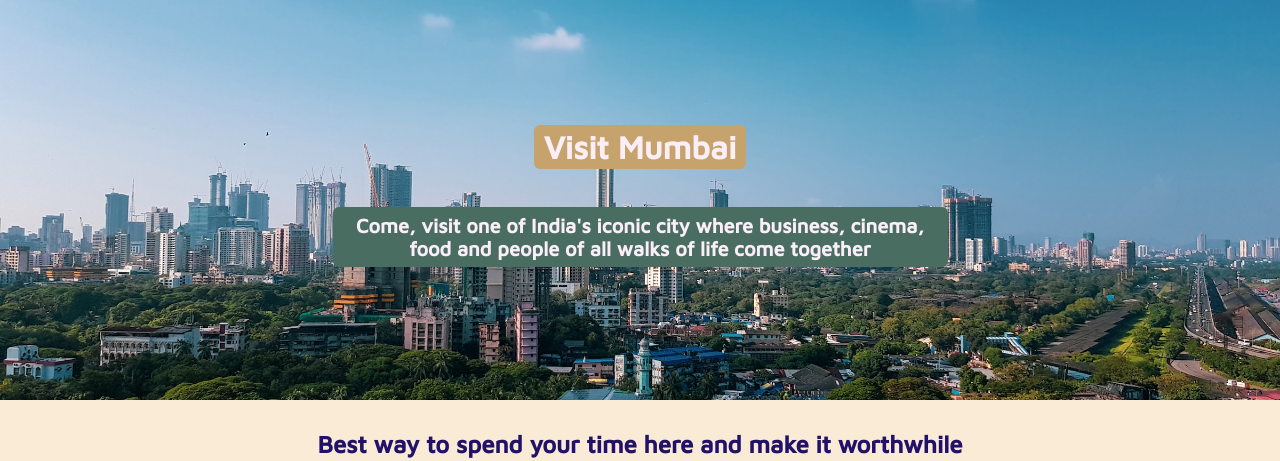
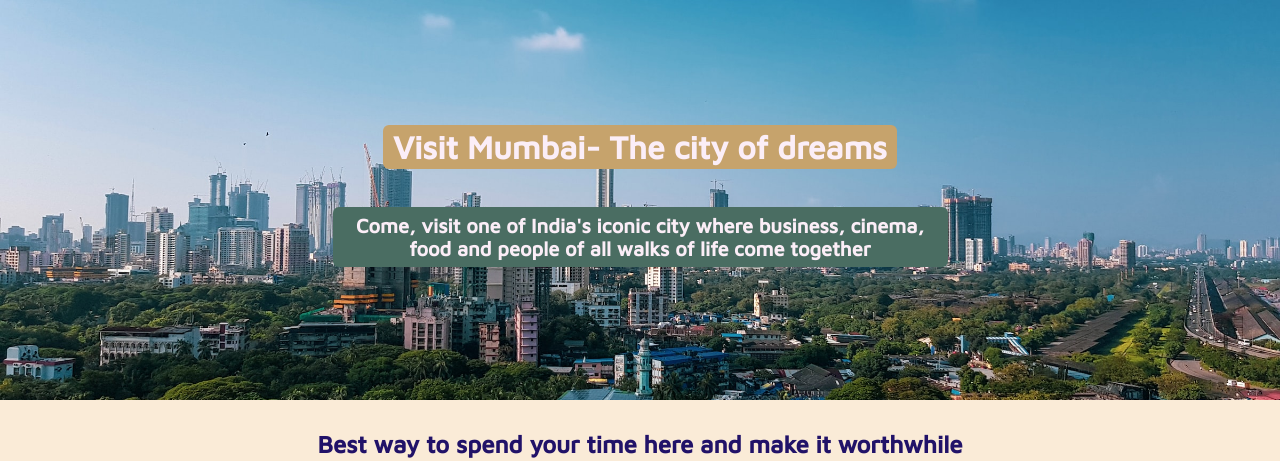
Before and after one commit to shreyash101/bombay-website, a plain HTML site: page index.html in a window 1280 px wide. Shown: the top 461 px of the page. Drawn offline with Linux system fonts and the light colour scheme.

Commit message:
updated index.html
edited the HTML page title

```diff
--- a/index.html
+++ b/index.html
@@ -8,7 +8,7 @@
     <body>
         <header>
             <div class="top">
-                <h1 id="title">Visit Mumbai</h1>
+                <h1 id="title">Visit Mumbai- The city of dreams</h1>
                 <h2 id="sub-title">
                     Come, visit one of India's iconic city where business, cinema, food
                      and people of all walks of life come together
```
